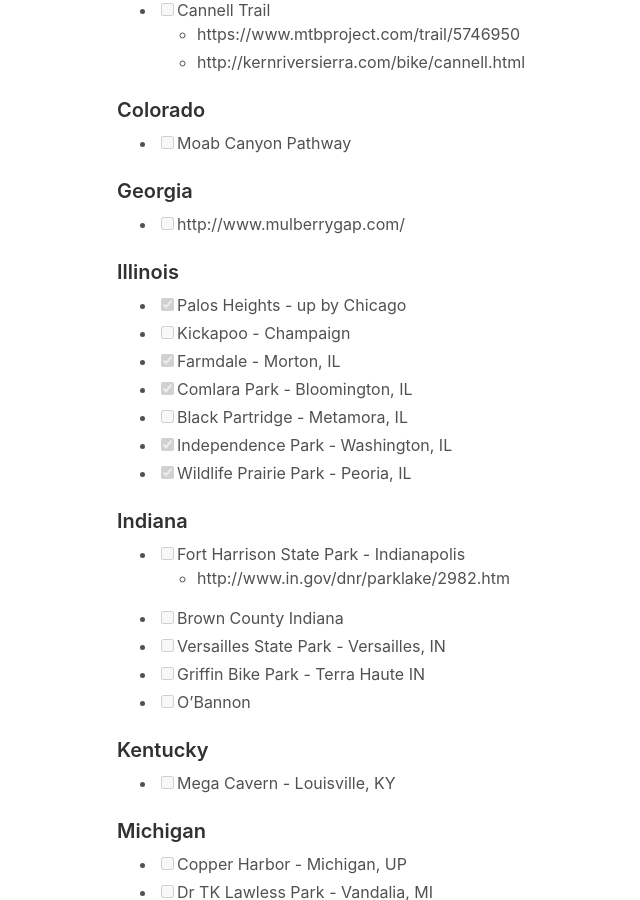
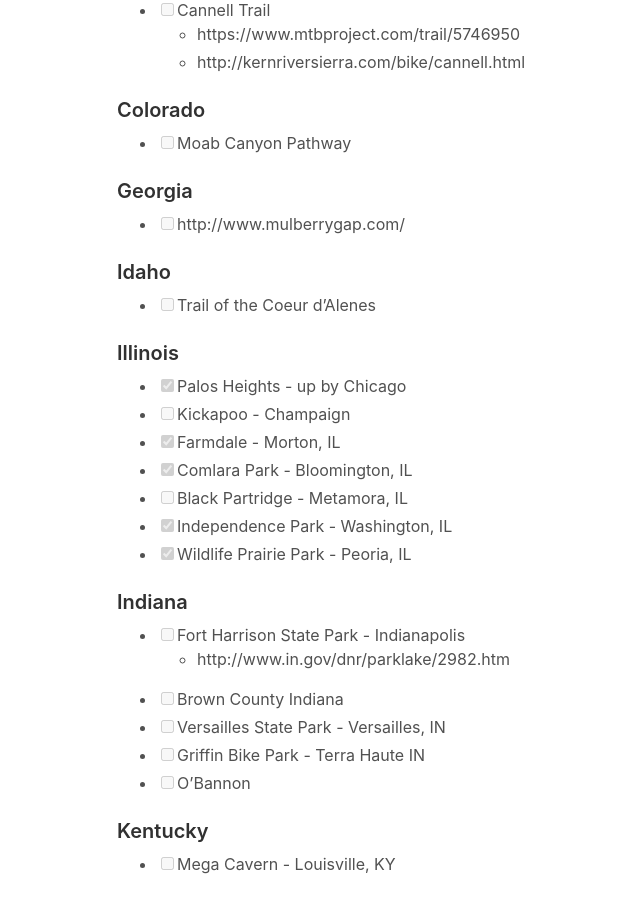
Before and after one commit to briankohles/briankohles.github.io, a Jekyll site: the page built from _bucketlists/bicycle-rides.md, in a window 1280 px wide and 900 px high, scrolled down 971 px. Shown: the whole window, without its empty margins (243-883 px from the left). Built offline with Jekyll 4.4.1, drawn with Linux system fonts in a browser that asks for light colours.

Commit message:
adding trail of the coeur d'alenes

```diff
--- a/_bucketlists/bicycle-rides.md
+++ b/_bucketlists/bicycle-rides.md
@@ -38,6 +38,9 @@ categories: bucketlist
 
 ### Georgia
   - [ ] http://www.mulberrygap.com/
+
+### Idaho
+  - [ ] Trail of the Coeur d'Alenes
 
 ### Illinois
   - [x] Palos Heights - up by Chicago
```
